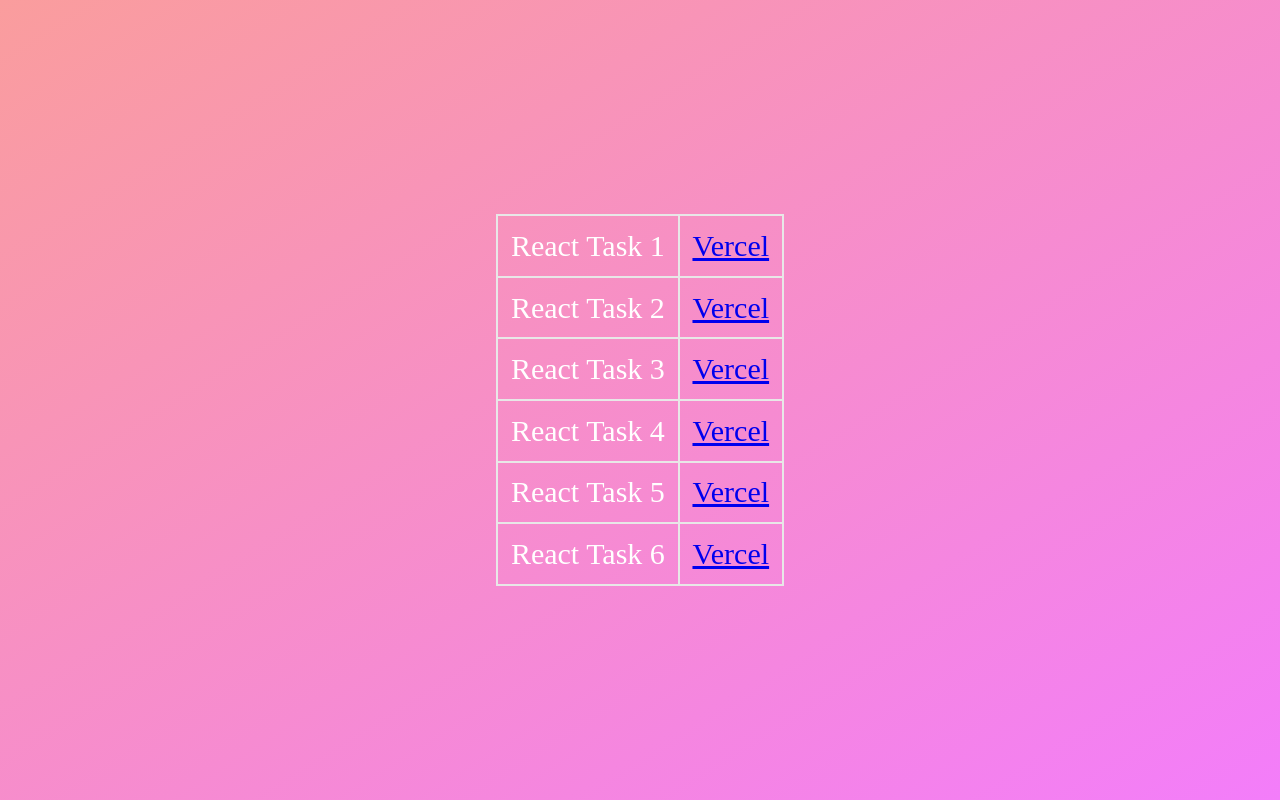
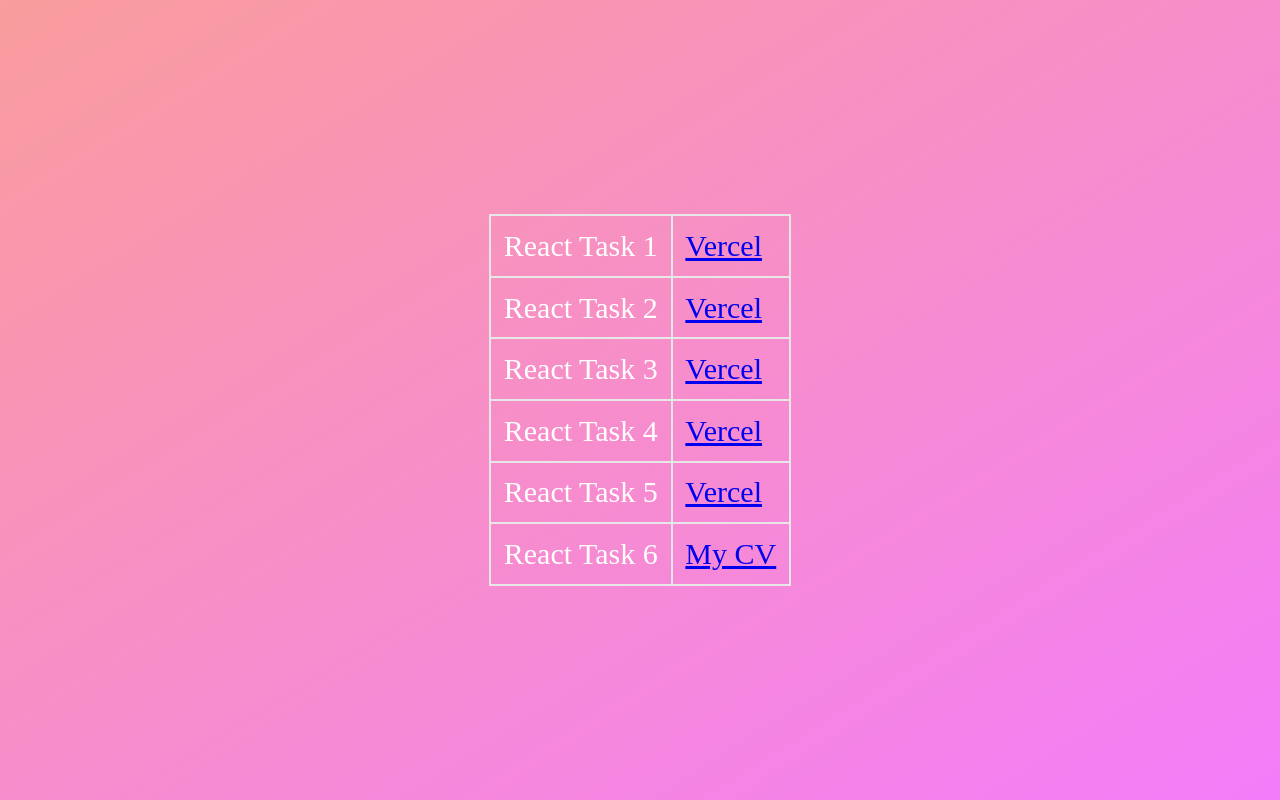
Before and after one commit to codingchronicles69/mern-vit-3, a plain HTML site: page index.html in a window 1280 px wide. Drawn offline with Linux system fonts and the light colour scheme.

Commit message:
Update index.html

```diff
--- a/index.html
+++ b/index.html
@@ -84,7 +84,7 @@
       <tr>
         <td>React Task 6</td>
         <td>
-          <a href="javascript\task6\index.html">Vercel </a>
+          <a href="javascript\task6\index.html">My CV</a>
         </td>
 
       </tr>
```
